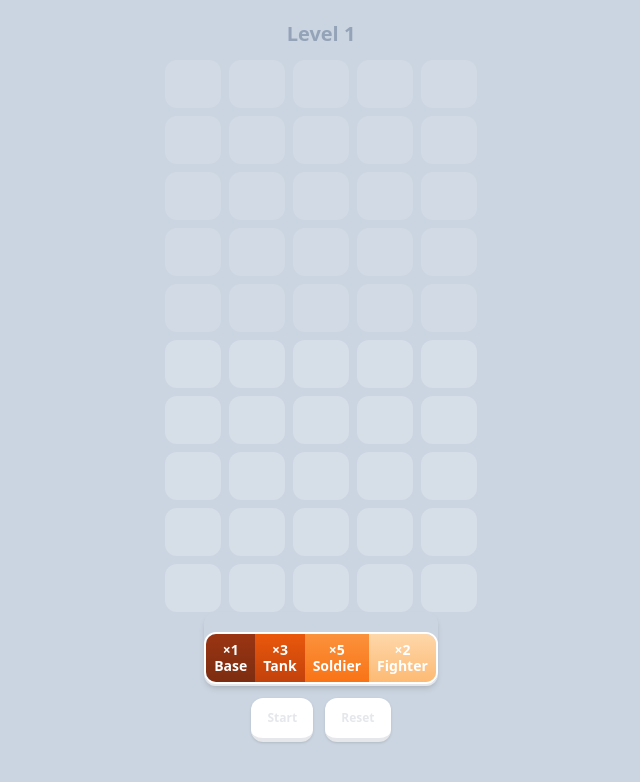
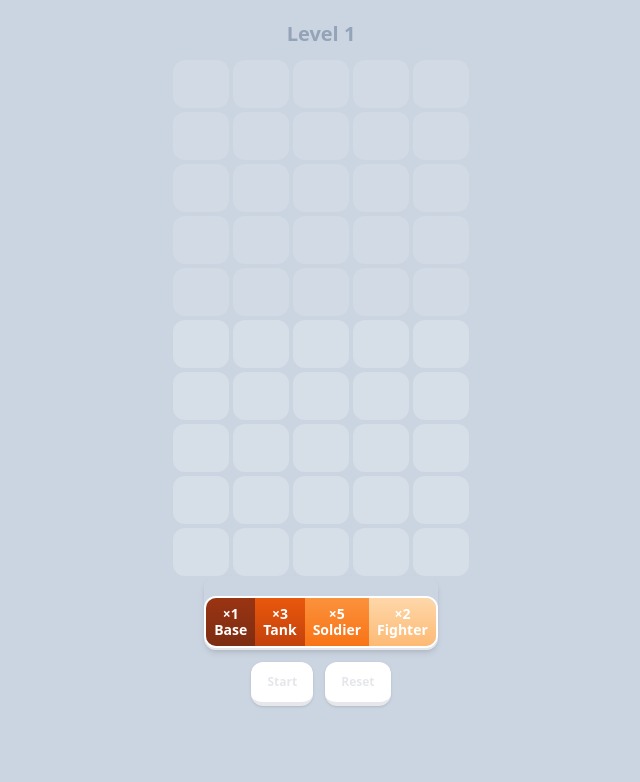
Before and after one commit to mktcode/tilewars, a Vue app: page / in a window 1280 px wide. Shown: the top 782 px of the page, without its empty margins (319-959 px from the left). Built offline with nearby package versions, Linux system fonts and the light colour scheme.

Commit message:
save space, smaller tile gap

```diff
--- a/src/App.vue
+++ b/src/App.vue
@@ -77,7 +77,7 @@ const resetUnits = () => {
     <h1 class="text-xl font-bold text-slate-400 mb-3">Level {{ level }}</h1>
     <Game v-if="isGameStarted" />
     <template v-else>
-      <div class="grid grid-cols-5 gap-2">
+      <div class="grid grid-cols-5 gap-1">
         <template v-for="y in [10, 9, 8, 7, 6]">
           <template v-for="x in [1, 2, 3, 4, 5]">
             <Tile :x="x" :y="y" :class="`pointer-events-none ${player2Units.find(u => u.x === x && u.y ===y) ? '' : 'opacity-50'}`" />
--- a/src/Game.vue
+++ b/src/Game.vue
@@ -103,7 +103,7 @@ const nextLevel = () => {
 
 <template>
   <div>
-    <div class="grid grid-cols-5 gap-2">
+    <div class="grid grid-cols-5 gap-1">
       <template v-for="y in [10, 9, 8, 7, 6, 5, 4, 3, 2, 1]">
         <template v-for="x in [1, 2, 3, 4, 5]">
           <Tile :x="x" :y="y" :class="`${allUnits.find(u => u.x === x && u.y === y) ? '' : 'pointer-events-none'}`" />
@@ -126,7 +126,7 @@ const nextLevel = () => {
       </template>
     </div>
 
-    <div v-if="!gameEnded" class="flex space-x-2 w-80 p-1 mt-3">
+    <div v-if="!gameEnded" class="flex space-x-2 p-1 mt-3">
       <button class="grow" @click="toggleIsPlaying()">
         <template v-if="isPlaying"><PauseIcon width="20" height="20" /></template>
         <template v-else><PlayIcon width="20" height="20" /></template>
```
